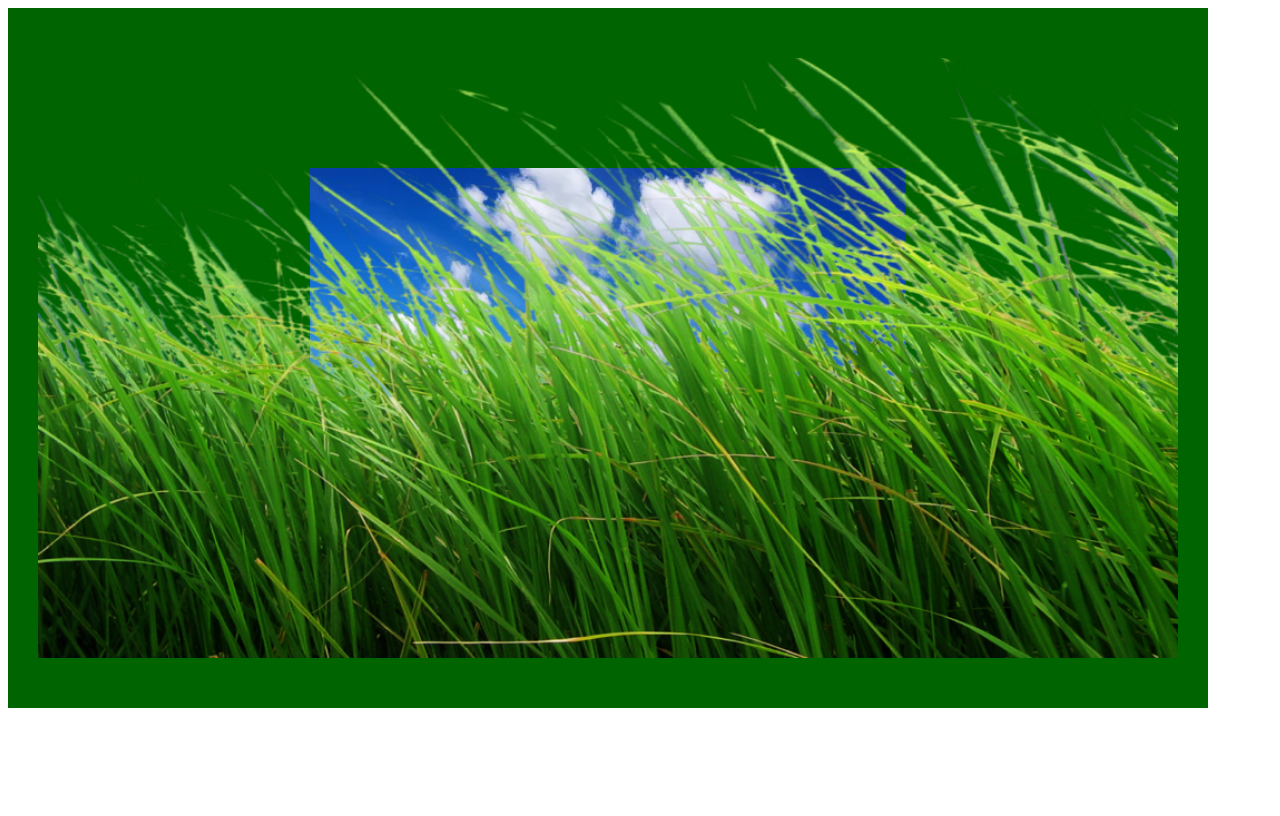
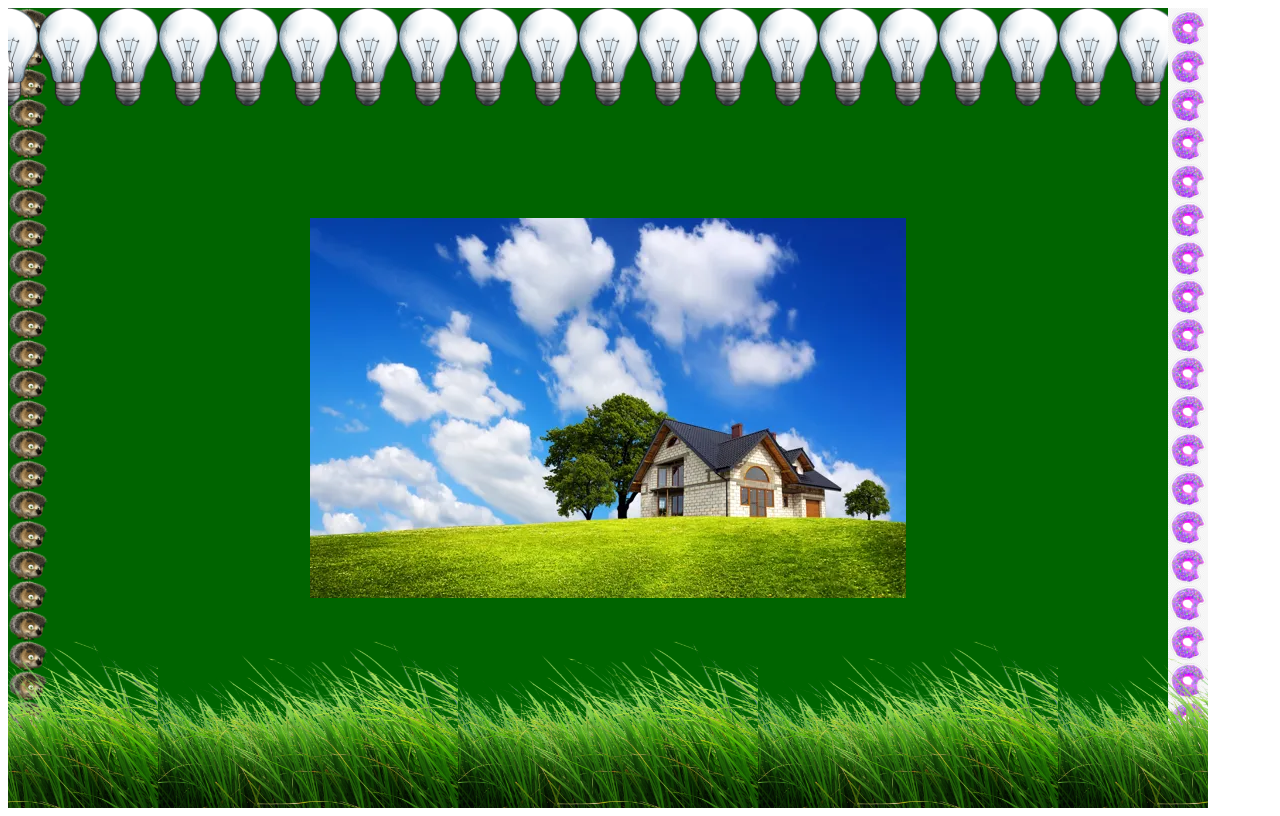
Before and after one commit to Swarog-22/lesson_16_homework, a plain HTML site: page index.html in a window 1280 px wide. Drawn offline with Linux system fonts and the light colour scheme.

Commit message:
first commit

```diff
--- a/assets/css/style.css
+++ b/assets/css/style.css
@@ -1,21 +1,11 @@
 .bg-box {
   width: 1200px;
-  height: 600px;
-  padding: 50px 0;
+  height: 800px;
+  background:
+          url("../images/green-png-44873.png") bottom / 300px repeat-x,
+          url("../images/58eb07b830eab15b56162788.png") top right / 40px repeat-y,
+          url("../images/lamp-png-34914.png") top / 60px repeat-x,
+          url("../images/3F3F.webp") top left / 40px repeat-y,
+          url("../images/pole-zelen-trava-dom-derevya.webp") center / auto no-repeat;
   background-color: darkgreen;
-  background-image: url("../images/pole-zelen-trava-dom-derevya.webp");
-  background-size: auto;
-  background-repeat: no-repeat;
-  background-position: center;
 }
-
-.bg-box::before {
-  content: "";
-  display: block;
-  height: 100%;
-  background-image: url("../images/green-png-44873.png");
-  background-repeat: no-repeat;
-  background-size: 95%;
-  background-position: bottom;
-  position: relative;
-}
```
